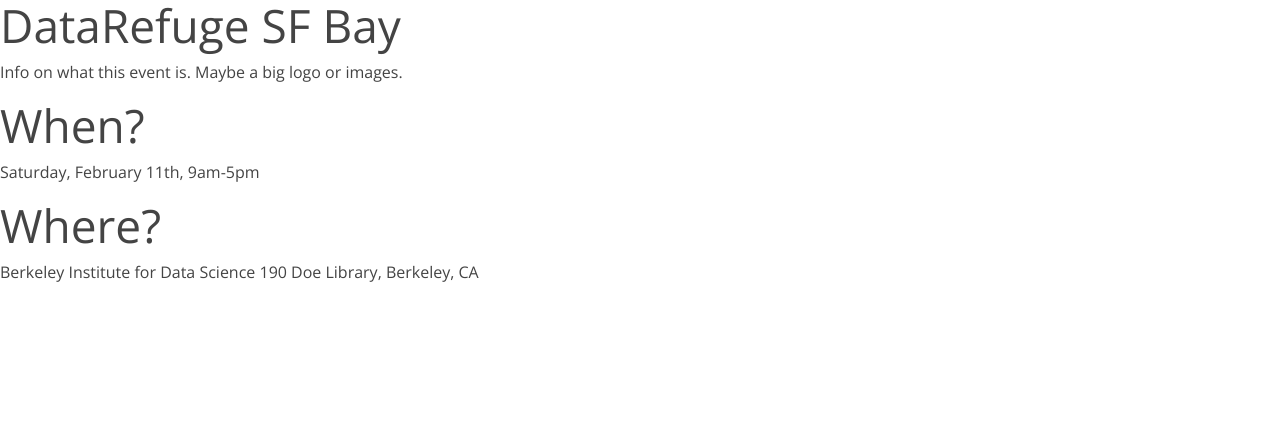
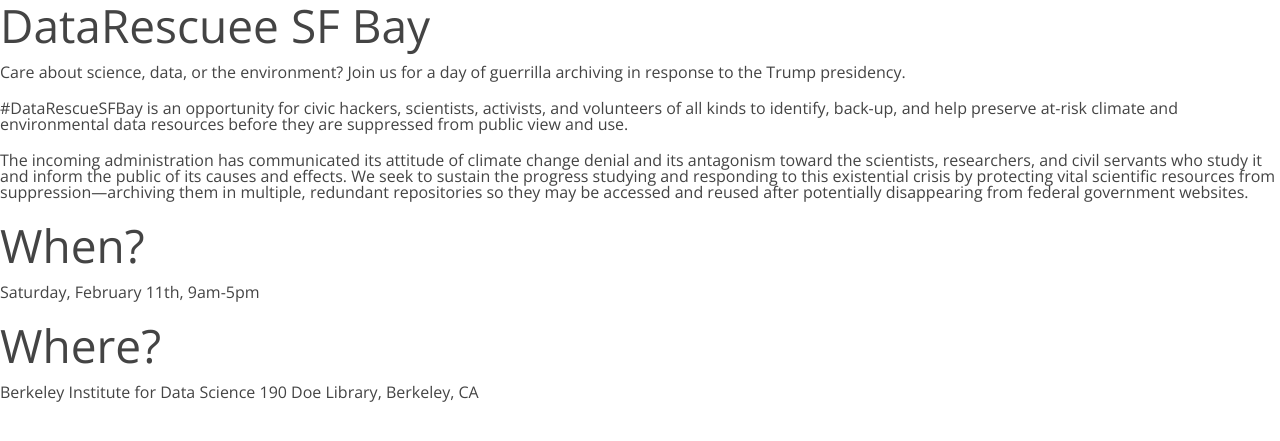
Before and after one commit to suchthis/DataRescueSFBay.github.io, a Jekyll site: the page built from 2016/_posts/2014-01-01-intro.md, in a window 1280 px wide. Shown: the top 441 px of the page. Built offline with Jekyll 4.4.1, drawn with Linux system fonts in a browser that asks for light colours; nearby versions of some CDN libraries; our own code applies the rules of GitHub Pages for plain Markdown files.

Commit message:
Update 2014-01-01-intro.md

```diff
--- a/2016/_posts/2014-01-01-intro.md
+++ b/2016/_posts/2014-01-01-intro.md
@@ -4,9 +4,13 @@
 color: white
 ---
 
-# DataRefuge SF Bay
+# DataRescuee SF Bay
 
-Info on what this event is. Maybe a big logo or images.
+Care about science, data, or the environment? Join us for a day of guerrilla archiving in response to the Trump presidency.
+
+\#DataRescueSFBay is an opportunity for civic hackers, scientists, activists, and volunteers of all kinds to identify, back-up, and help preserve at-risk climate and environmental data resources before they are suppressed from public view and use.
+
+The incoming administration has communicated its attitude of climate change denial and its antagonism toward the scientists, researchers, and civil servants who study it and inform the public of its causes and effects. We seek to sustain the progress studying and responding to this existential crisis by protecting vital scientific resources from suppression---archiving them in multiple, redundant repositories so they may be accessed and reused after potentially disappearing from federal government websites.
 
 # When?
 Saturday, February 11th, 9am-5pm
```
